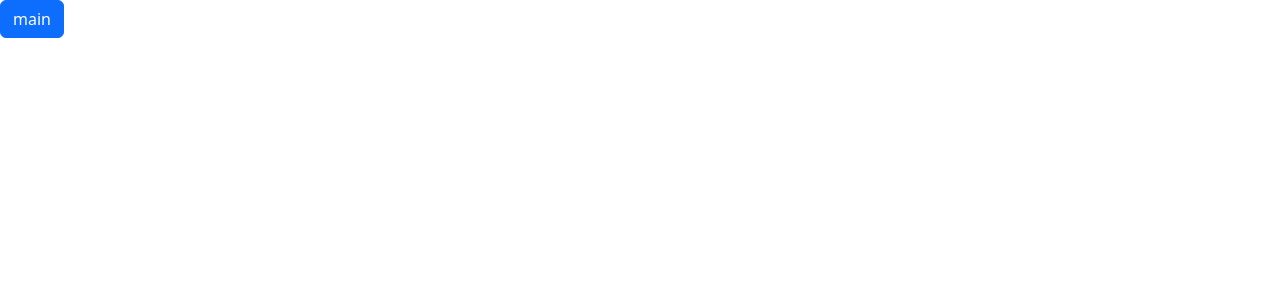
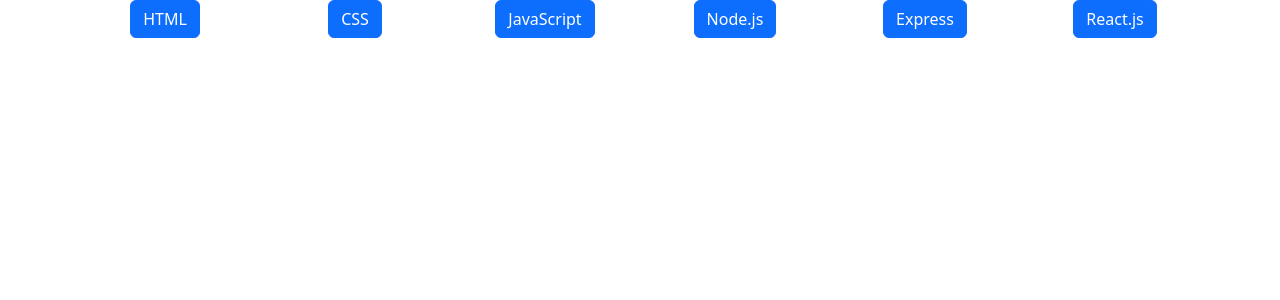
Before and after one commit to lucioacri/react-use-state, a React (Vite) app: page / in a window 1280 px wide. Shown: the top 300 px of the page. Built offline with nearby package versions, Linux system fonts and the light colour scheme.

Commit message:
add main and buttons

```diff
--- /dev/null
+++ b/src/components/Button.jsx
@@ -0,0 +1,7 @@
+export default function Button({ text }) {
+  return (
+    <div className="col gx-3">
+      <button className="btn btn-primary">{text}</button>
+    </div>
+  );
+}
--- a/src/components/Main.jsx
+++ b/src/components/Main.jsx
@@ -1,3 +1,18 @@
+import Button from "./Button";
+
 export default function Main() {
-  return <button className="btn btn-primary">main</button>;
+  return (
+    <main>
+      <div className="container text-center">
+        <div className="row justify-content-center">
+          <Button text={"HTML"} />
+          <Button text={"CSS"} />
+          <Button text={"JavaScript"} />
+          <Button text={"Node.js"} />
+          <Button text={"Express"} />
+          <Button text={"React.js"} />
+        </div>
+      </div>
+    </main>
+  );
 }
```
